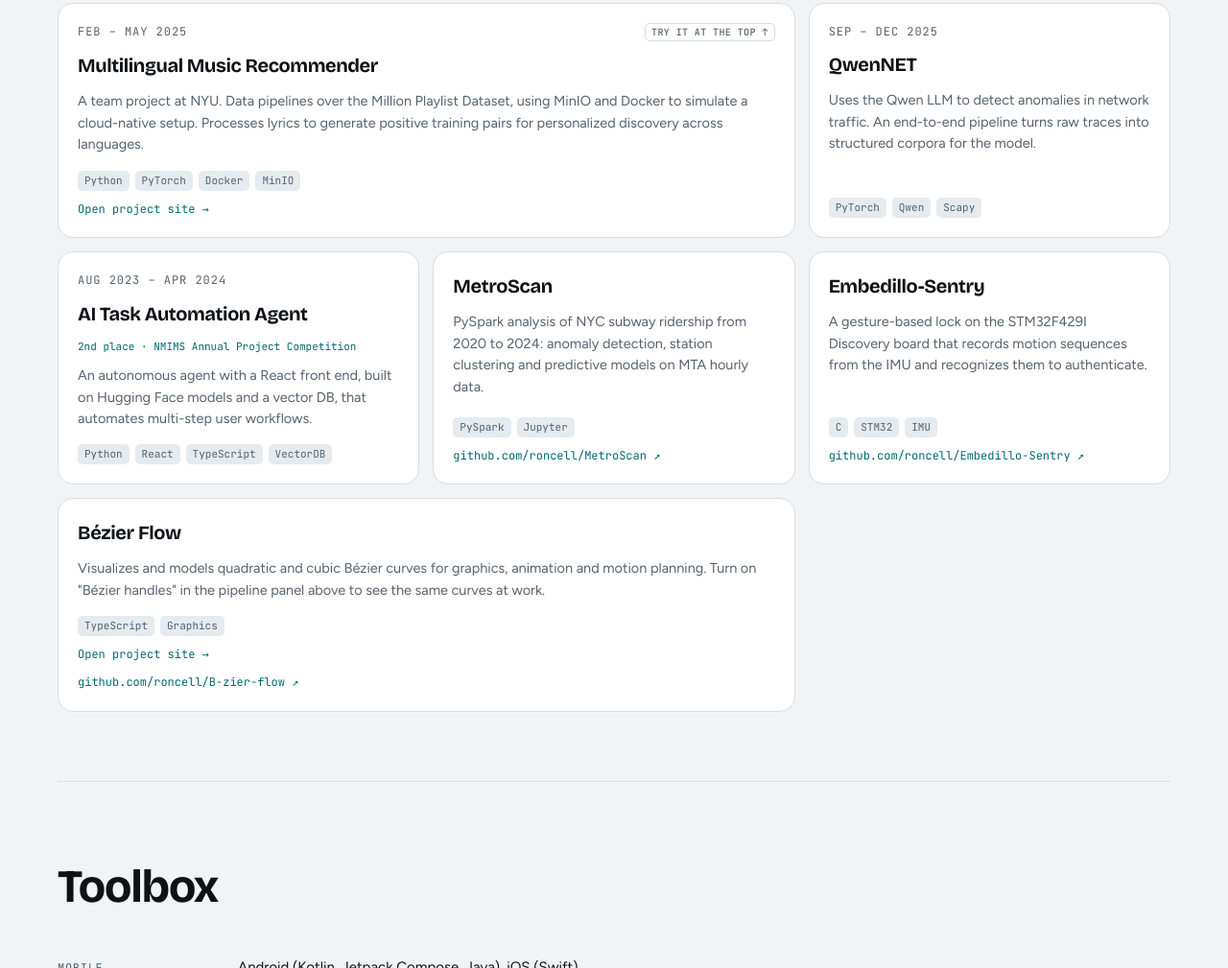
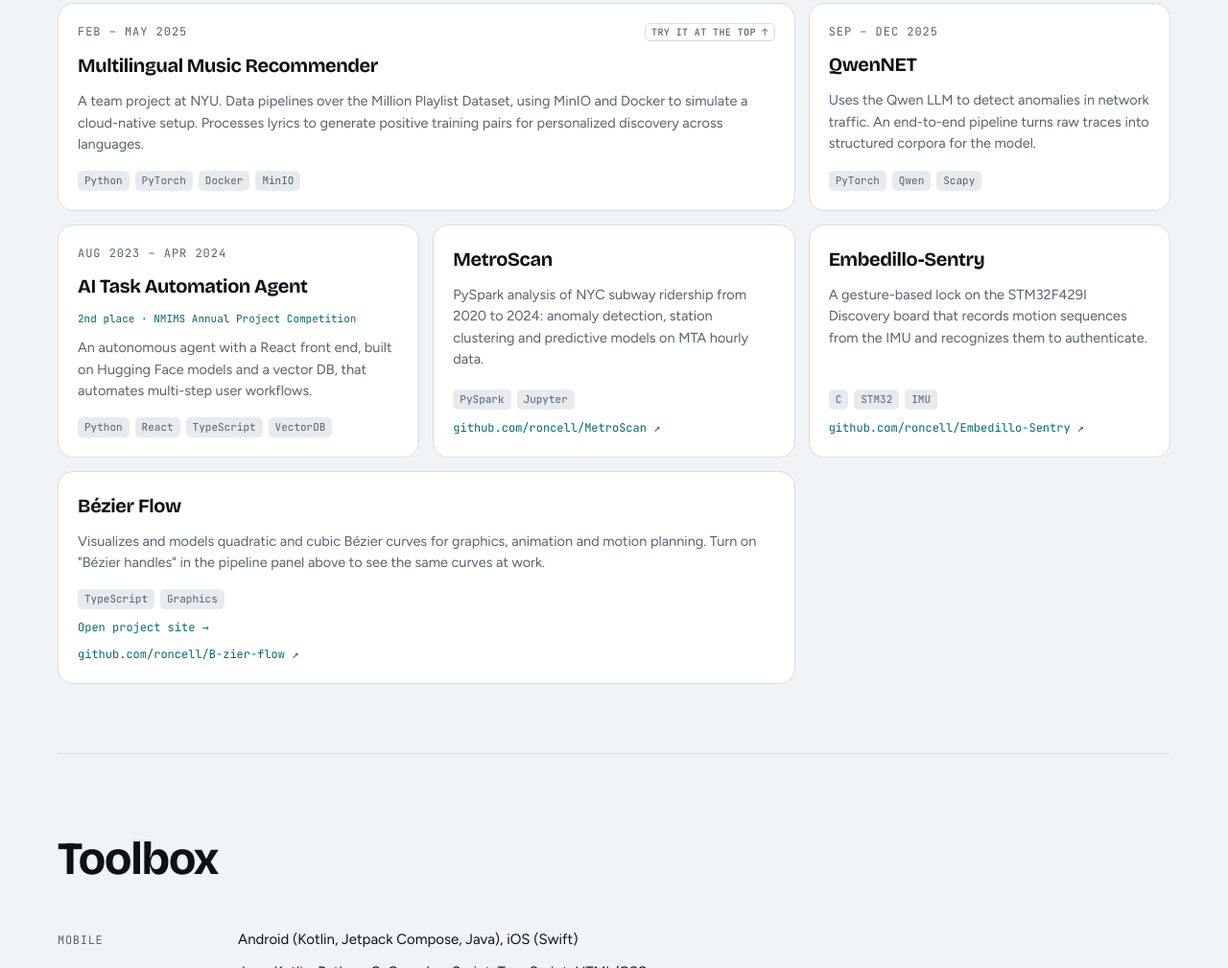
Before and after one commit to roncell/portfolio-2, a website: page index.html in a window 1280 px wide. Shown: the part 2687-3696 px from the top of the page at 96% size. Drawn offline with nearby package versions, Linux system fonts and the light colour scheme.

Commit message:
Remove music recommender site link

```diff
--- a/index.html
+++ b/index.html
@@ -425,7 +425,6 @@ body[data-platform="ios"] .term-in label{color:var(--ios-accent)}
         <h3>Multilingual Music Recommender</h3>
         <p>A team project at NYU. Data pipelines over the Million Playlist Dataset, using MinIO and Docker to simulate a cloud-native setup. Processes lyrics to generate positive training pairs for personalized discovery across languages.</p>
         <div class="tags"><span>Python</span><span>PyTorch</span><span>Docker</span><span>MinIO</span></div>
-        <a class="gh" href="music/">Open project site →</a>
       </article>
       <article class="proj">
         <span class="eyebrow">Sep – Dec 2025</span>
```
